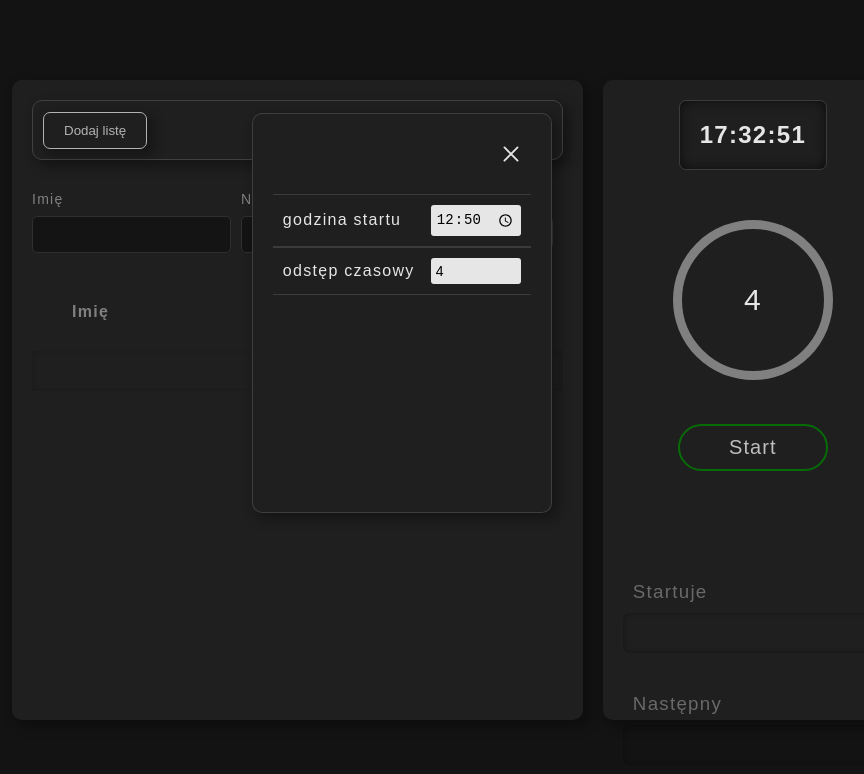
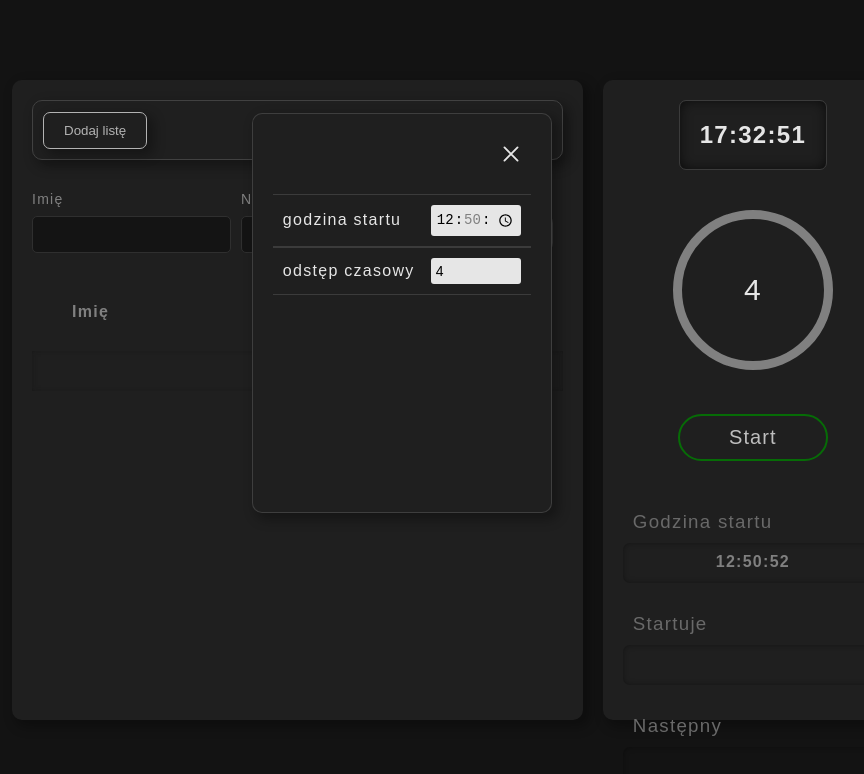
Before and after one commit to LukaszMarciszewski1/RLM-stopwatch, a website built with webpack: page index.html in a window 1280 px wide. Both pictures are taken after a click on the element 562 px from the left and 128 px from the top of the page. Shown: the whole page, without its empty margins (36-900 px from the left). Built offline with nearby package versions, Linux system fonts and the light colour scheme.

Commit message:
prepare start time

```diff
--- a/index.html
+++ b/index.html
@@ -23,8 +23,8 @@
                         <ion-icon name="close-outline" class="close-settings"></ion-icon>
                         <div class="settings-element">
                             <label for="start-time">godzina startu</label>
-                            <input type="time" min="50" max="999999" id="start-time" value="12:50:00"
-                                class="settings-input">
+                            <input type="time" min="1" max="999999" id="start-time" value="12:50:52"
+                                class="settings-input" step="3600000">
                         </div>
                         <div class="settings-element">
                             <label for="interval-time">odstęp czasowy</label>
@@ -85,8 +85,13 @@
                 </div>
             </div>
             <button class="start">Start</button>
+            <button class="restart">Restart</button>
 
             <div class="player-info">
+                <h3 class="player-info-status">Godzina startu</h3>
+                <div class="active-time">
+                    <h4 class="start-time-content"></h4>
+                </div>
                 <h3 class="player-info-status">Startuje</h3>
                 <div class="active-player">
                     <h4 class="active-player-name"></h4>
--- /dev/null
+++ b/js/modules/Restart.js
@@ -0,0 +1,19 @@
+export class Restart {
+    constructor(btnStart, btnRestart) {
+        this.btnStart = btnStart
+        this.btnRestart = btnRestart
+    }
+    displayBtn(access) {
+        if (access) {
+            this.btnRestart.classList.add('restart-disable')
+            this.btnStart.classList.remove('start-disable')
+        } else {
+            this.btnRestart.classList.remove('restart-disable')
+            this.btnStart.classList.add('start-disable')
+        }
+    }
+    changeBtn(){
+        this.btnStart.classList.remove('start-disable')
+        this.btnRestart.classList.add('restart-disable')
+    }
+}
--- a/js/modules/Settings.js
+++ b/js/modules/Settings.js
@@ -1,10 +1,35 @@
-export class Settings{
+import {
+   Time
+} from './Time.js';
+export class Settings {
    //the interval is equal to the selector value
- constructor(number){
+   constructor(number, select) {
       this.number = number
+      // this.time = time
+      this.select = select
+      // this.nowTime
+      // this.setTime
+      // this.seconds
+
       this.count = () => {
          let count = parseInt(document.getElementById(this.number).value);
          return count
       }
+
+      this.time = () =>{
+         const time = new Date();
+         const seconds = time.getSeconds() < 10 ? "0" + time.getSeconds() : time.getSeconds();
+         const minutes = time.getMinutes() < 10 ? "0" + time.getMinutes() : time.getMinutes();
+         const hours = time.getHours() < 10 ? "0" + time.getHours() : time.getHours();
+         const nowTime = `${hours}:${minutes}:${seconds}`
+         const select = this.select.value
+         if(select === nowTime){
+            console.log('ok')
+            //jesli wybrana data bedzie rowna z data
+            // zegara mozna uruchomic wyscig jesli bedzie wcisniety start
+         }
+
       }
    }
+
+}
--- a/js/modules/Start.js
+++ b/js/modules/Start.js
@@ -23,30 +23,39 @@ import {
 import {
     PlayerData
 } from './PlayerData.js';
+import { Restart } from './Restart.js';
 
 export class Start {
     constructor() {
         this.access = true
         this.btnStart = document.querySelector('.start')
+        this.btnRestart = document.querySelector('.restart')
         this.playersList = [...document.querySelectorAll('.name')]
         this.containerList = document.querySelector('.list-container')
+        this.settingTime = document.getElementById("start-time")
 
         this.active = new Active()
-        this.settings = new Settings("interval-time")
+        this.settings = new Settings("interval-time", this.settingTime)
         this.activePlayer = new ActivePlayer(this.playersList);
         this.time = new Time('.time-now h2')
         this.stopwatch = new Stopwatch('.circular span')
         this.panelSettings = new PanelSettings('.open-settings', '.close-settings', '.settings-container')
         this.players = new Players(this.playersList, this.containerList)
+        this.restart = new Restart(this.btnStart, this.btnRestart)
 
+        this.restart.displayBtn(this.access)
         //upgrade players
         this.players.displayPlayer()
 
-        //render time
+        //render time now time
         this.render()
+        //changing the starting time interval of players
         document.getElementById('interval-time').addEventListener('change', this.render.bind(this))
 
-        // Add player
+        //changing the starting time of players
+
+
+        // Add player to list
         document.querySelector('#form-player').addEventListener('submit', (e) => {
             e.preventDefault();
             const name = document.getElementById('name-player').value
@@ -59,12 +68,9 @@ export class Start {
                 this.players.addPlayerToList(player)
                 this.players.storeAddPlayer(player)
             } else return alert('Wyścig został zakończony nie możesz dodawać graczy')
-            console.log(this.playersList.length)
-            console.log(localStorage)
-            console.log(this.playersList)
         })
 
-        // // Remove player
+        // remove player from list
         this.containerList.addEventListener('click', (e) => {
             if (this.access) {
                 this.players.deletePlayer(e.target)
@@ -74,32 +80,40 @@ export class Start {
                 alert('nie mozna')
             }
         })
-        //clear localstorage
+        //clear list player
         document.querySelector('#form-player').addEventListener('reset', () => {
-            if (confirm("Czy chcesz wyczyścić zapisane dane?")) {
                 if (this.access && this.playersList.length > 0) {
+                    if (confirm("Czy chcesz wyczyścić zapisane dane?")) {
                     localStorage.clear()
                     this.playersList.splice(0);
                     this.containerList.textContent = ''
                 }
-            }
-            console.log(this.playersList.length)
-            console.log(localStorage)
-            console.log(this.playersList)
+            } else throw new Error("Nie możesz czyścić listy w trakcie wyścigu")
         })
 
         //Start race
         this.btnStart.addEventListener('click', this.startRace.bind(this))
+
+        //Restart race
+        this.btnRestart.addEventListener('click', ()=>{
+            setTimeout(this.restart.changeBtn, 1000);
+            location.reload()
+        })
     }
 
     //metods----------------->
     render() {
+        const contentStartTime = document.querySelector('.start-time-content')
         setInterval(this.time.getTime, 1000)
         this.stopwatch.timerSpan.textContent = this.settings.count()
+        document.getElementById('start-time').addEventListener('change', ()=>{
+            contentStartTime.textContent = this.settingTime.value
+        })
+        setInterval(this.settings.time, 1000)
+        contentStartTime.textContent = this.settingTime.value
     }
 
     race() {
-        this.access = false
         let timeSet = this.settings.count()
         let timeInterval = this.settings.count() * 1000
         let active = this.active.getActive()
@@ -117,8 +131,10 @@ export class Start {
     }
 
     startRace() {
+        this.access = false
         if (this.playersList.length >= 2) {
             this.race()
         } else return alert('W wyścigu musi brać udział więcej niż jedna osoba')
+        this.restart.displayBtn(this.access)
     }
 }
--- a/sass/_base.scss
+++ b/sass/_base.scss
@@ -310,23 +310,23 @@ button:active {
   padding: 20px;
   border: 1px solid $itemBg;
   border-radius: 7px;
-  margin-bottom: 30px;
+  margin-bottom: 20px;
   // width: 100%;
 }
 
 .start {
-  margin: 20px 0;
-  width: 150px;
-  cursor: pointer;
-  background-color: transparent;
-  border: 2px solid green;
-  color: $fontColor;
-  font-size: 20px;
-  padding: 10px;
-  border-radius: 50px;
-  opacity: .8;
-  transition: .2s;
-  letter-spacing: 0.07rem;
+  @include btnRacing;
+  display: block;
+}
+.start-disable{
+  display: none;
+}
+.restart{
+  @include btnRacing;
+  display: block;
+}
+.restart-disable{
+  display:  none;
 }
 
 .stoper {
@@ -371,35 +371,47 @@ button:active {
   justify-content: center;
   align-items: center;
   width: 100%;
-  padding-top: 50px;
+  // padding-top: 50px;
 
   .player-info-status {
     color: rgb(105, 105, 105);
-    margin: 40px 10px 10px 10px;
+    margin: 30px 10px 10px 10px;
     align-self: flex-start;
     font-weight: lighter
   }
 }
-
+.active-time{
+  -webkit-box-shadow: inset 0px 0px 8px -4px #000;
+  box-shadow: inset 0px 0px 8px -4px #000;
+  padding:10px 20px;
+  width: 100%;
+  border-radius: 7px;
+  display: flex;
+  justify-content: center;
+  color: grey;
+  min-height: 40px;
+}
 .active-player {
   -webkit-box-shadow: inset 0px 0px 8px -4px #000;
   box-shadow: inset 0px 0px 8px -4px #000;
-  padding: 20px;
+  padding:10px 20px;
   width: 100%;
   border-radius: 7px;
   display: flex;
   justify-content: center;
   color: green;
   font-size: 20px;
+  min-height: 40px;
 }
 
 .next-player {
   -webkit-box-shadow: inset 0px 0px 8px -4px #000;
   box-shadow: inset 0px 0px 8px -4px #000;
-  padding: 20px;
+  padding:10px 20px;
   width: 100%;
   border-radius: 7px;
   display: flex;
   justify-content: center;
   color: grey;
+  min-height: 40px;
 }
--- a/sass/_mixins.scss
+++ b/sass/_mixins.scss
@@ -28,3 +28,17 @@
     justify-content: center;
     align-items: center;
 }
+@mixin btnRacing{
+    margin: 20px 0;
+    width: 150px;
+    cursor: pointer;
+    background-color: transparent;
+    border: 2px solid green;
+    color: $fontColor;
+    font-size: 20px;
+    padding: 10px;
+    border-radius: 50px;
+    opacity: .8;
+    transition: .2s;
+    letter-spacing: 0.07rem;
+}
```
Also changed, not shown: js/modules/ActivePlayer.js (+0 -46 lines), README.md. Lines whose indentation alone changed are shown as unchanged.
